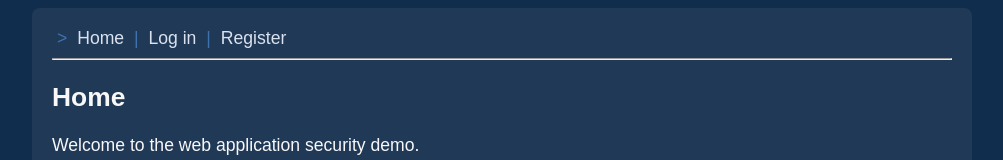
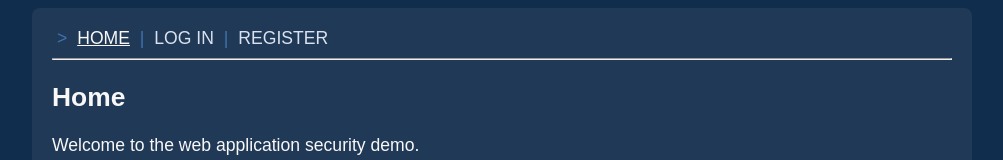
Before and after one commit to rikurauhala/hack-this, a React (Create React App) app in the folder web/: page / in a window 1280 px wide. Shown: the top 160 px of the page, without its empty margins (138-1141 px from the left). Built offline with nearby package versions, Linux system fonts and the light colour scheme.

Commit message:
Disable and underline the link to the current page

```diff
--- a/web/src/components/NavigationBar/NavigationBar.tsx
+++ b/web/src/components/NavigationBar/NavigationBar.tsx
@@ -1,15 +1,23 @@
 import NavigationBarDivider from './NavigationBarDivider';
 import NavigationBarLink from './NavigationBarLink';
 
-const NavigationBar = (): JSX.Element => (
+const formatText = (text: string) => text.toUpperCase();
+
+const NavigationBar = (): JSX.Element => {
+  const textHome = formatText('home');
+  const textLogIn = formatText('log in');
+  const textRegister = formatText('register');
+
+  return (
     <>
       <NavigationBarDivider character=">" />
-    <NavigationBarLink text="Home" to="/" />
+      <NavigationBarLink text={textHome} to="/" />
       <NavigationBarDivider character="|" />
-    <NavigationBarLink text="Log in" to="/login" />
+      <NavigationBarLink text={textLogIn} to="/login" />
       <NavigationBarDivider character="|" />
-    <NavigationBarLink text="Register" to="/register" />
+      <NavigationBarLink text={textRegister} to="/register" />
     </>
   );
+};
 
 export default NavigationBar;
--- a/web/src/components/NavigationBar/NavigationBarDivider.tsx
+++ b/web/src/components/NavigationBar/NavigationBarDivider.tsx
@@ -1,5 +1,5 @@
 interface NavigationBarDividerProps {
-  character: string,
+  character: string;
 }
 
 const NavigationBarDivider = ({ character }: NavigationBarDividerProps): JSX.Element => (
--- a/web/src/components/NavigationBar/NavigationBarLink.tsx
+++ b/web/src/components/NavigationBar/NavigationBarLink.tsx
@@ -1,14 +1,28 @@
-import { Link } from 'react-router-dom';
+import { Link, useLocation } from 'react-router-dom';
 
 interface NavigationBarLinkProps {
-  to: string,
-  text: string,
+  to: string;
+  text: string;
 }
 
-const NavigationBarLink = ({ to, text }: NavigationBarLinkProps): JSX.Element => (
-  <Link to={to}>
-    {text}
-  </Link>
-);
+const NavigationBarLink = ({ to, text }: NavigationBarLinkProps): JSX.Element => {
+  const currentPage = useLocation().pathname;
+
+  if (currentPage === to) {
+    return (
+      <span>
+        <u>
+          {text}
+        </u>
+      </span>
+    );
+  }
+
+  return (
+    <Link to={to}>
+      {text}
+    </Link>
+  );
+};
 
 export default NavigationBarLink;
```
Lines whose indentation alone changed are shown as unchanged.
